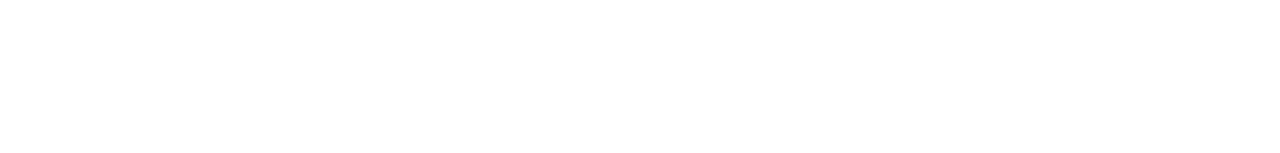
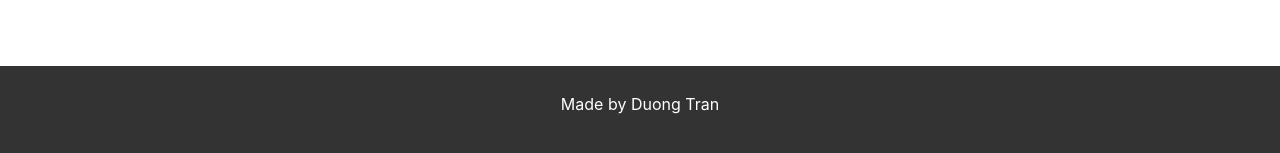
Before and after one commit to initech-cs/TheTalkingBooks-fe-DuongTran, a React (Create React App) app: page / in a window 1280 px wide. Shown: the part 1863-2016 px from the top of the page. Before the commit the page ends 1929 px from the top, so only its background shows below. Built offline with nearby package versions, Linux system fonts and the light colour scheme.

Commit message:
add footer

```diff
--- a/src/App.css
+++ b/src/App.css
@@ -54,3 +54,13 @@
   max-width: 750px;
   text-align: center;
 }
+
+.footer {
+  background-color: #333;
+  height: 100px;
+  padding: 2%;
+}
+
+.footer-text {
+  color: white;
+}
--- a/src/App.js
+++ b/src/App.js
@@ -50,7 +50,7 @@
       </div>
 
       <div class="introduction">
-        <h1 class="intro">Why Audio Book?</h1>
+        <h1 class="intro text-center">Why Audio Book?</h1>
         <div class="container">
           <div class="row">
             <div class="col-md-4">
@@ -105,7 +105,7 @@
       </div>
 
       <div class="introduction">
-        <h1 class="intro">Why Audio Book?</h1>
+        <h1 class="intro text-center">Why Audio Book?</h1>
         <p class="description-item">
           Lorem ipsum dolor sit amet consectetur adipisicing elit.
           Necessitatibus at pariatur ea quis, cumque, iste laboriosam ad,
@@ -115,6 +115,9 @@
           voluptatibus modi nam quos mollitia.
         </p>
       </div>
+      <div class="footer">
+        <div class="footer-text text-center">Made by Duong Tran</div>
+      </div>
     </div>
   );
 }
```
